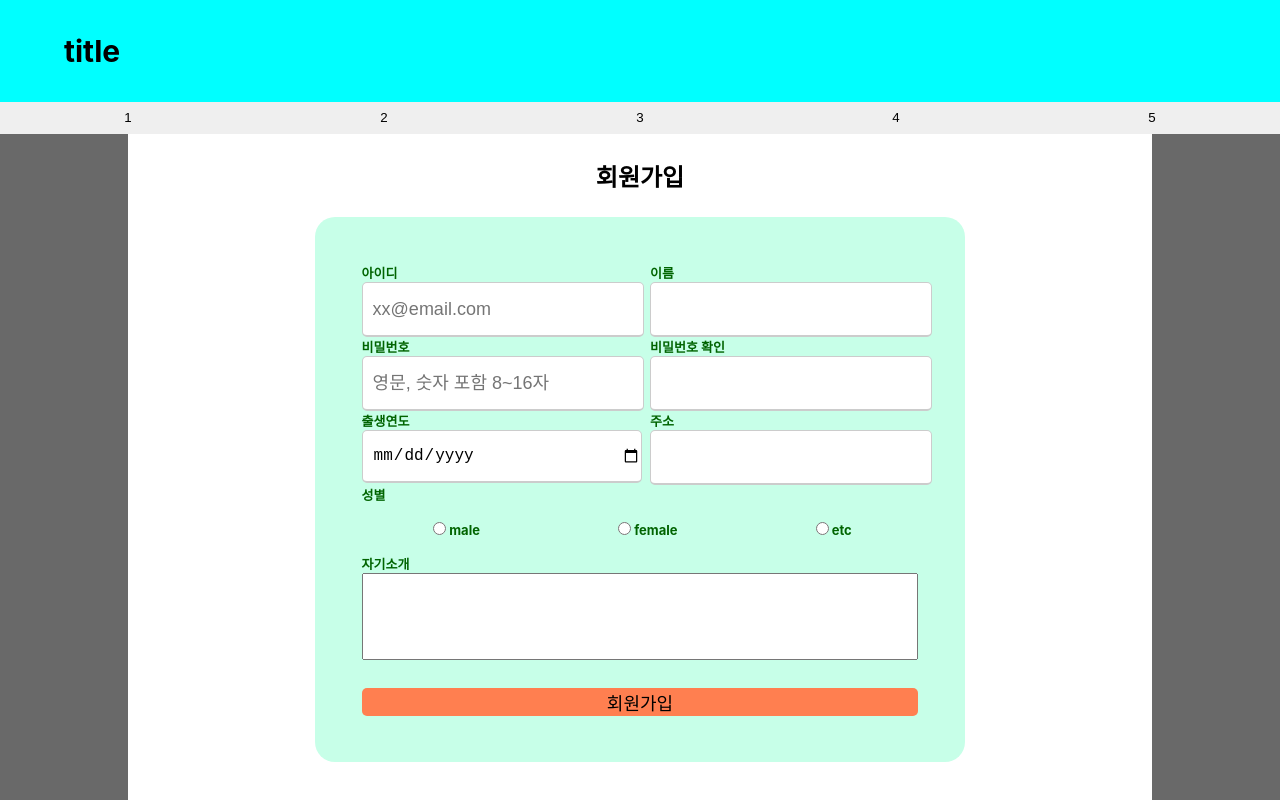
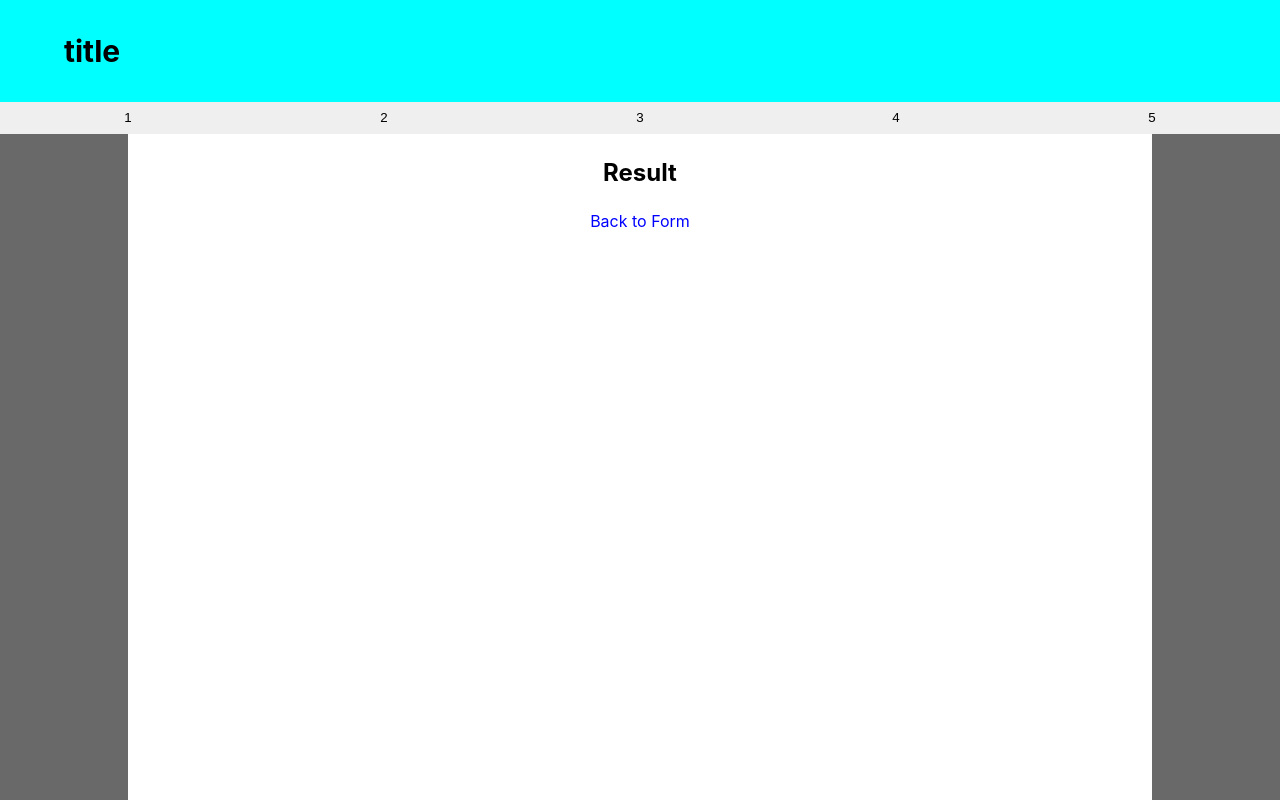
Before and after one commit to limgs0506/Form_Study_react, a React (Create React App) app: page /result in a window 1280 px wide. Shown: the top 800 px of the page. Built offline with nearby package versions, Linux system fonts and the light colour scheme; the HTML template or start-up script is replaced by a standard one.

Commit message:
FEAT - Result 페이지 구현

```diff
--- a/src/App.tsx
+++ b/src/App.tsx
@@ -1,11 +1,16 @@
 import "./App.css";
 import PostTemplate from "./templates/postTemplate";
 import SignUpArticle from "./domain/signUp/signUp";
+import Result from "./domain/signUp/result";
+import { Route, Routes } from "react-router-dom";
 
 function App() {
 	return (
 		<PostTemplate>
-			<SignUpArticle postTitle="회원가입" />
+			<Routes>
+				<Route index element={<SignUpArticle postTitle="회원가입" />} />
+				<Route path="result" element={<Result />} />
+			</Routes>
 		</PostTemplate>
 	);
 }
--- /dev/null
+++ b/src/domain/signUp/result.tsx
@@ -0,0 +1,28 @@
+import React from "react";
+import { Link } from "react-router-dom";
+import styled from "styled-components";
+
+const Result: React.FC = () => {
+	return (
+		<Article>
+			<h2>Result</h2>
+			<StdLink to="/">Back to Form</StdLink>
+		</Article>
+	);
+};
+const Article = styled.article`
+	display: flex;
+	flex-direction: column;
+	align-items: center;
+	justify-content: flex-start;
+	margin: 0;
+	& h2 {
+		margin: 1em 0;
+	}
+`;
+const StdLink = styled(Link)`
+	text-decoration: none;
+	color: blue;
+`;
+
+export default Result;
--- a/src/domain/signUp/signUp.tsx
+++ b/src/domain/signUp/signUp.tsx
@@ -1,4 +1,5 @@
 import React, { useState } from "react";
+import { useNavigate } from "react-router-dom";
 import styled from "styled-components";
 
 type Props = {
@@ -6,6 +7,8 @@ type Props = {
 };
 
 const SignUpArticle: React.FC<Props> = (props) => {
+	const navi = useNavigate();
+
 	const [inputValue, setInputValue] = useState({
 		id: "",
 		pw: "",
@@ -35,10 +38,13 @@ const SignUpArticle: React.FC<Props> = (props) => {
 		})
 			.then((res) => res.json())
 			.then((json) => console.log(json));
+		/* useNavigate로 submit 시 /result로 보냄 */
+		navi(`/result`);
 	};
+
 	return (
 		<Article>
-			<h2 id="h2">{props.postTitle}</h2>
+			<h2>{props.postTitle}</h2>
 			<Form onSubmit={postSubmit}>
 				<Div>
 					<Label htmlFor="id"> 아이디 </Label>
```
